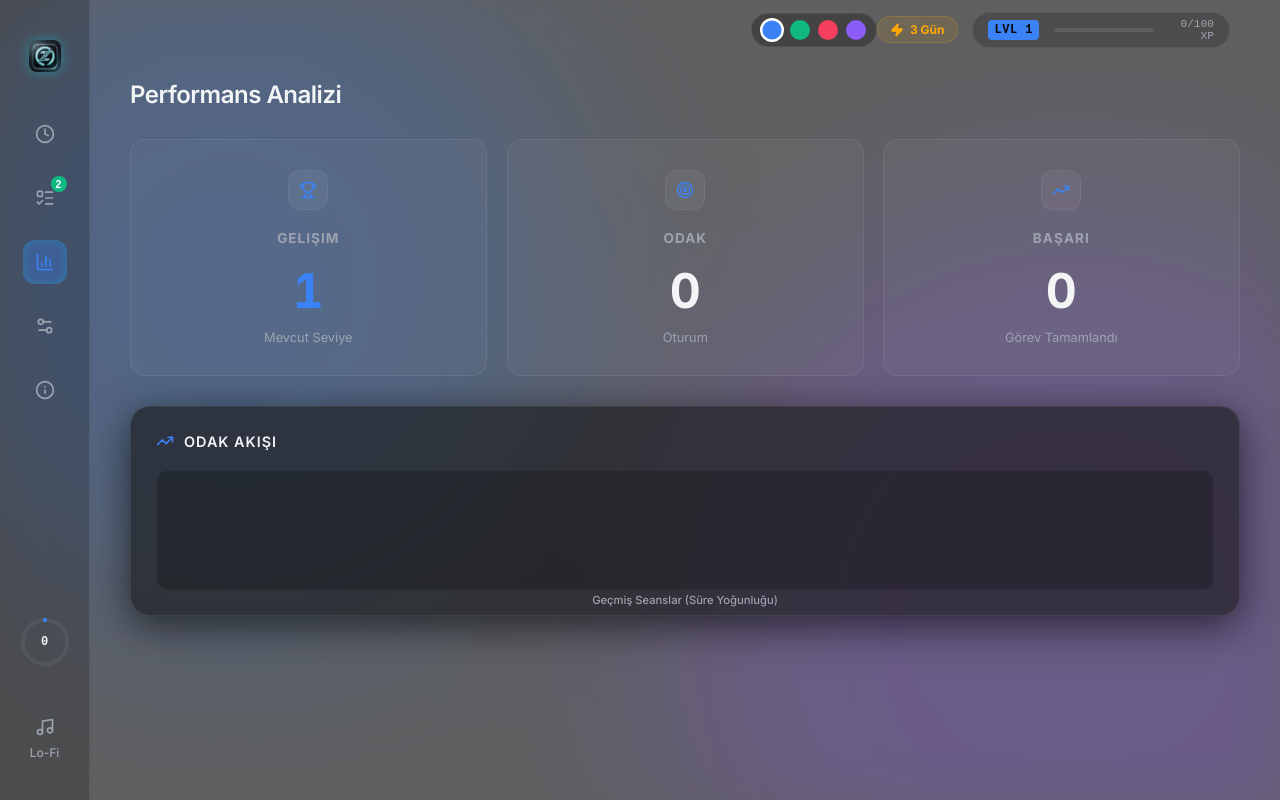
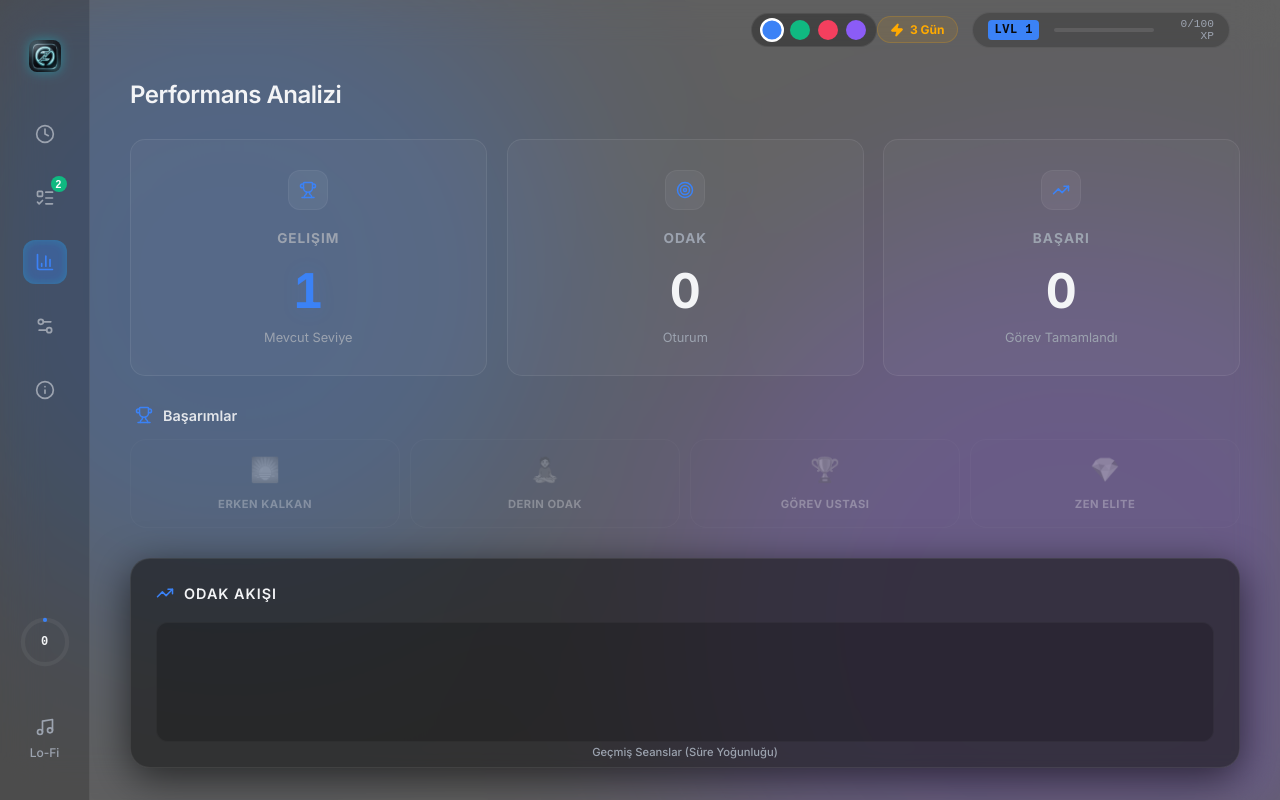
Before and after one commit to unitybtw/focus-zen, a React (Vite) app: page / in a window 1280 px wide. Both pictures are taken after a click on the button 44 px from the left and 262 px from the top of the page. Built offline with nearby package versions, Linux system fonts and the light colour scheme.

Commit message:
feat: Commit #18 - Elite Achievement System with unlock logic and badge grid

```diff
--- a/src/App.jsx
+++ b/src/App.jsx
@@ -15,6 +15,24 @@ function App() {
   const [sessionCount, setSessionCount] = useState(0); // For Long Break logic
   const [dailyGoal] = useState(4);
   const xpPerLevel = level * 100;
+
+  // Achievement System [NEW]
+  const [achievements, setAchievements] = useState([
+    { id: 'early_riser', title: 'Erken Kalkan', icon: '🌅', description: '09:00\'dan önce bir seans tamamla.', unlocked: false },
+    { id: 'deep_focus', title: 'Derin Odak', icon: '🧘', description: 'Kesintisiz 4 pomodoro tamamla.', unlocked: false },
+    { id: 'task_master', title: 'Görev Ustası', icon: '🏆', description: 'Toplam 50 görev tamamla.', unlocked: false },
+    { id: 'zen_elite', title: 'Zen Elite', icon: '💎', description: '10. seviyeye ulaş.', unlocked: false }
+  ]);
+
+  const unlockAchievement = (id) => {
+    setAchievements(prev => prev.map(a => {
+      if (a.id === id && !a.unlocked) {
+        // Trigger a notification or sound here if desired
+        return { ...a, unlocked: true };
+      }
+      return a;
+    }));
+  };
 
   // Timer Settings State
   const [focusDuration, setFocusDuration] = useState(25);
@@ -96,6 +114,7 @@ function App() {
       if (data.autoStartBreaks) setAutoStartBreaks(data.autoStartBreaks);
       if (data.autoStartFocus) setAutoStartFocus(data.autoStartFocus);
       if (data.sessionCount) setSessionCount(data.sessionCount);
+      if (data.achievements) setAchievements(data.achievements);
     }
   }, []);
 
@@ -104,11 +123,11 @@ function App() {
     const data = {
       level, xp, totalPomodoros, tasksCompleted, focusHistory, theme,
       focusDuration, shortBreakDuration, longBreakDuration,
-      autoStartBreaks, autoStartFocus, sessionCount
+      autoStartBreaks, autoStartFocus, sessionCount, achievements
     };
     localStorage.setItem('focusZen_progress', JSON.stringify(data));
     document.documentElement.setAttribute('data-theme', theme);
-  }, [level, xp, totalPomodoros, tasksCompleted, focusHistory, theme, focusDuration, shortBreakDuration, longBreakDuration, autoStartBreaks, autoStartFocus, sessionCount]);
+  }, [level, xp, totalPomodoros, tasksCompleted, focusHistory, theme, focusDuration, shortBreakDuration, longBreakDuration, autoStartBreaks, autoStartFocus, sessionCount, achievements]);
 
   /**
    * Ambient Noise Engine (Web Audio API)
@@ -376,6 +395,7 @@ function App() {
       setDefaultTime(nextDuration * 60);
 
       if (autoStartBreaks) setIsRunning(true);
+      checkAchievements();
     } else {
       setIsBreak(false);
       setTimeLeft(focusDuration * 60);
@@ -421,6 +441,21 @@ function App() {
     gainNode.connect(ctx.destination);
     osc.start();
     osc.stop(ctx.currentTime + 0.8);
+  };
+
+  const checkAchievements = () => {
+    // 1. Early Riser: Before 9:00 AM
+    const hour = new Date().getHours();
+    if (hour < 9) unlockAchievement('early_riser');
+
+    // 2. Deep Focus: 4 Pomodoros in a row
+    if (sessionCount >= 4) unlockAchievement('deep_focus');
+
+    // 3. Task Master: 50 Tasks
+    if (tasksCompleted >= 50) unlockAchievement('task_master');
+
+    // 4. Zen Elite: Level 10
+    if (level >= 10) unlockAchievement('zen_elite');
   };
 
   // Timer controls
@@ -810,6 +845,23 @@ function App() {
                   </div>
                 </div>
 
+                <div className="achievements-section slide-up">
+                  <div className="section-header">
+                    <Trophy size={18} color="var(--accent-cyan)" />
+                    <h3>Başarımlar</h3>
+                  </div>
+                  <div className="achievements-grid">
+                    {achievements.map(a => (
+                      <div key={a.id} className={`achievement-card ${a.unlocked ? 'unlocked' : 'locked'}`} title={a.description}>
+                        <div className="a-icon">{a.icon}</div>
+                        <div className="a-info">
+                          <span className="a-title">{a.title}</span>
+                        </div>
+                      </div>
+                    ))}
+                  </div>
+                </div>
+
                 {/* Focus Pulse Chart [NEW] */}
                 <div className="analytics-card slide-up">
                   <div className="analytics-header">
--- a/src/index.css
+++ b/src/index.css
@@ -701,3 +701,35 @@ body {
   font-size: 0.8rem; text-transform: uppercase; letter-spacing: 1px;
   color: var(--text-muted); margin-bottom: 10px;
 }
+
+/* Achievements Elite System */
+.achievements-section {
+  margin-top: 30px;
+}
+
+.achievements-grid {
+  display: grid; grid-template-columns: repeat(4, 1fr); gap: 10px; margin-top: 15px;
+}
+
+.achievement-card {
+  display: flex; flex-direction: column; align-items: center; justify-content: center;
+  padding: 15px 10px; border-radius: 16px; background: rgba(255, 255, 255, 0.02);
+  border: 1px solid var(--glass-border); transition: all 0.3s cubic-bezier(0.16, 1, 0.3, 1);
+  text-align: center;
+}
+
+.achievement-card.locked { opacity: 0.3; filter: grayscale(1); }
+.achievement-card.unlocked {
+  opacity: 1; filter: grayscale(0); background: rgba(0, 242, 255, 0.05);
+  border-color: var(--accent-cyan); box-shadow: 0 0 15px rgba(0, 242, 255, 0.1);
+}
+
+.achievement-card:hover { transform: translateY(-5px); border-color: var(--accent-cyan); }
+
+.a-icon { font-size: 1.5rem; margin-bottom: 8px; }
+.a-title { font-size: 0.7rem; font-weight: 700; color: var(--text-primary); text-transform: uppercase; letter-spacing: 0.5px; }
+
+.section-header {
+  display: flex; align-items: center; gap: 10px; padding-left: 5px; margin-bottom: 10px;
+}
+.section-header h3 { font-size: 0.9rem; font-weight: 600; opacity: 0.9; }
```
